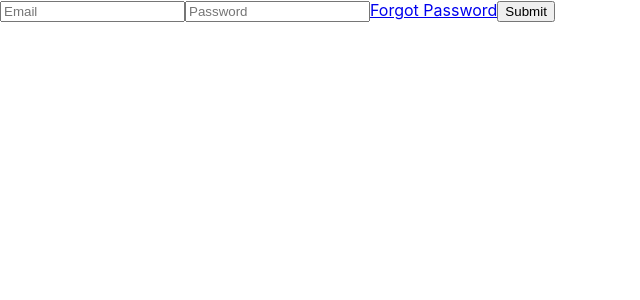
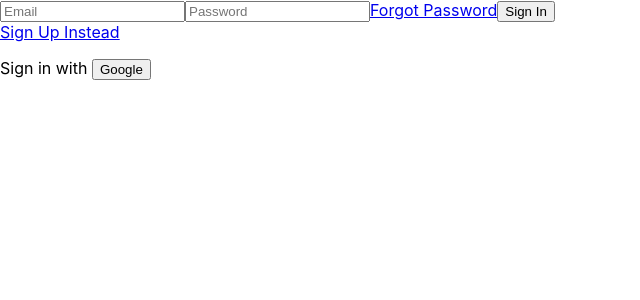
Before and after one commit to noelbentinganan/car-meet, a React (Create React App) app: page /sign-in in a window 1280 px wide. Shown: the top 300 px of the page, without its empty margins (0-640 px from the left). Built offline with nearby package versions, Linux system fonts and the light colour scheme.

Commit message:
WIP refining authentication

```diff
--- a/src/App.js
+++ b/src/App.js
@@ -7,6 +7,7 @@ import SignIn from "./pages/SignIn";
 import SignUp from "./pages/SignUp";
 import UserProfile from "./pages/UserProfile";
 import ForgotPassword from "./pages/ForgotPassword";
+import EditUserProfile from "./pages/UserProfile";
 
 function App() {
   return (
--- a/src/components/GoogleOAuth.jsx
+++ b/src/components/GoogleOAuth.jsx
@@ -9,6 +9,7 @@ const GoogleOAuth = () => {
   const location = useLocation();
 
   const onGoogleClick = async () => {
+    try {
       // Initialize resources
       const auth = getAuth();
       // Instatiate GoogleAuthProvider fn
@@ -21,13 +22,26 @@ const GoogleOAuth = () => {
       const docRef = doc(db, "users", user.uid);
       const docSnap = await getDoc(docRef);
 
-    // Validation
-    // Continue hereeeee
+      // Validation - if the snap doest exist or the user does not exist - then, CREATE google user
+      if (!docSnap.exists()) {
+        await setDoc(doc(db, "users", user.uid), {
+          name: user.displayName,
+          email: user.email,
+          timestamp: serverTimestamp(),
+        });
+      }
+
+      navigate("/edit-profile");
+    } catch (error) {
+      console.log(error);
+    }
   };
   return (
     <div>
-      <p>Sign in with {location.pathname === "/sign-up" ? "up" : "in"}</p>
-      <button onClick={onGoogleClick}>Google Btn</button>
+      <p>
+        Sign {location.pathname === "/sign-up" ? "up" : "in"} with{" "}
+        <button onClick={onGoogleClick}>Google</button>
+      </p>
     </div>
   );
 };
--- a/src/components/PrivateRoute.jsx
+++ b/src/components/PrivateRoute.jsx
@@ -13,6 +13,7 @@ const PrivateRoute = () => {
   }
 
   // If loggedIn is true, go to Outlet, else direct the user to /sign-in
+  // This will check if a user will go to an unauthorized url, this will redirect them to the /sign-in page
   return loggedIn ? <Outlet /> : <Navigate to="/sign-in" />;
 };
 
--- a/src/pages/SignIn.jsx
+++ b/src/pages/SignIn.jsx
@@ -2,6 +2,7 @@ import { useState } from "react";
 import { useNavigate, Link } from "react-router-dom";
 // firebase imports
 import { getAuth, signInWithEmailAndPassword } from "firebase/auth";
+import GoogleOAuth from "../components/GoogleOAuth";
 
 const SignIn = () => {
   // formData
@@ -67,8 +68,13 @@ const SignIn = () => {
         />
 
         <Link to="/forgot-password">Forgot Password</Link>
-        <button>Submit</button>
+        <button>Sign In</button>
       </form>
+      <Link to="/sign-up" className="registerLink">
+        Sign Up Instead
+      </Link>
+
+      <GoogleOAuth />
     </>
   );
 };
--- a/src/pages/SignUp.jsx
+++ b/src/pages/SignUp.jsx
@@ -8,6 +8,7 @@ import {
 } from "firebase/auth";
 import { setDoc, doc, serverTimestamp } from "firebase/firestore";
 import { db } from "../firebase.config";
+import GoogleOAuth from "../components/GoogleOAuth";
 
 const SignUp = () => {
   // User form data
@@ -65,7 +66,7 @@ const SignUp = () => {
 
       console.log(formDataCopy);
 
-      navigate("/");
+      navigate("/edit-profile");
     } catch (error) {
       console.log(error);
     }
@@ -113,6 +114,7 @@ const SignUp = () => {
 
         <button>Sign Up</button>
       </form>
+      <GoogleOAuth />
     </div>
   );
 };
--- a/src/pages/UserProfile.jsx
+++ b/src/pages/UserProfile.jsx
@@ -1,5 +1,57 @@
+import { useState, useEffect } from "react";
+// firebase imports
+import { getAuth } from "firebase/auth";
+import { doc, getDoc } from "firebase/firestore";
+import { db } from "../firebase.config";
+
 const UserProfile = () => {
-  return <div>UserProfile</div>;
+  // Get the current logged in user
+  const auth = getAuth();
+
+  const [changeDetails, setChangeDetails] = useState(false);
+  const [userData, setUserData] = useState(null);
+
+  const [formData, setFormData] = useState({
+    name: auth.currentUser.displayName,
+    email: auth.currentUser.email,
+  });
+  const { name, email } = formData;
+
+  // Get user data from firestore
+  useEffect(() => {
+    const fetchUser = async () => {
+      const docRef = doc(db, "users", auth.currentUser.uid);
+      const docSnap = await getDoc(docRef);
+
+      if (docSnap.exists()) {
+        console.log(docSnap.data());
+        setUserData(docSnap.data());
+      }
+    };
+
+    fetchUser();
+  }, []);
+
+  // onChange fn
+  const onChange = () => {};
+
+  return (
+    <div>
+      <h1>Please complete your profile</h1>
+      <div>
+        <form>
+          <input
+            type="text"
+            id="name"
+            disabled={!changeDetails}
+            value={name}
+            onChange={onChange}
+          />
+          <p>{userData.lastName}</p>
+        </form>
+      </div>
+    </div>
+  );
 };
 
 export default UserProfile;
```
Lines whose indentation alone changed are shown as unchanged.
